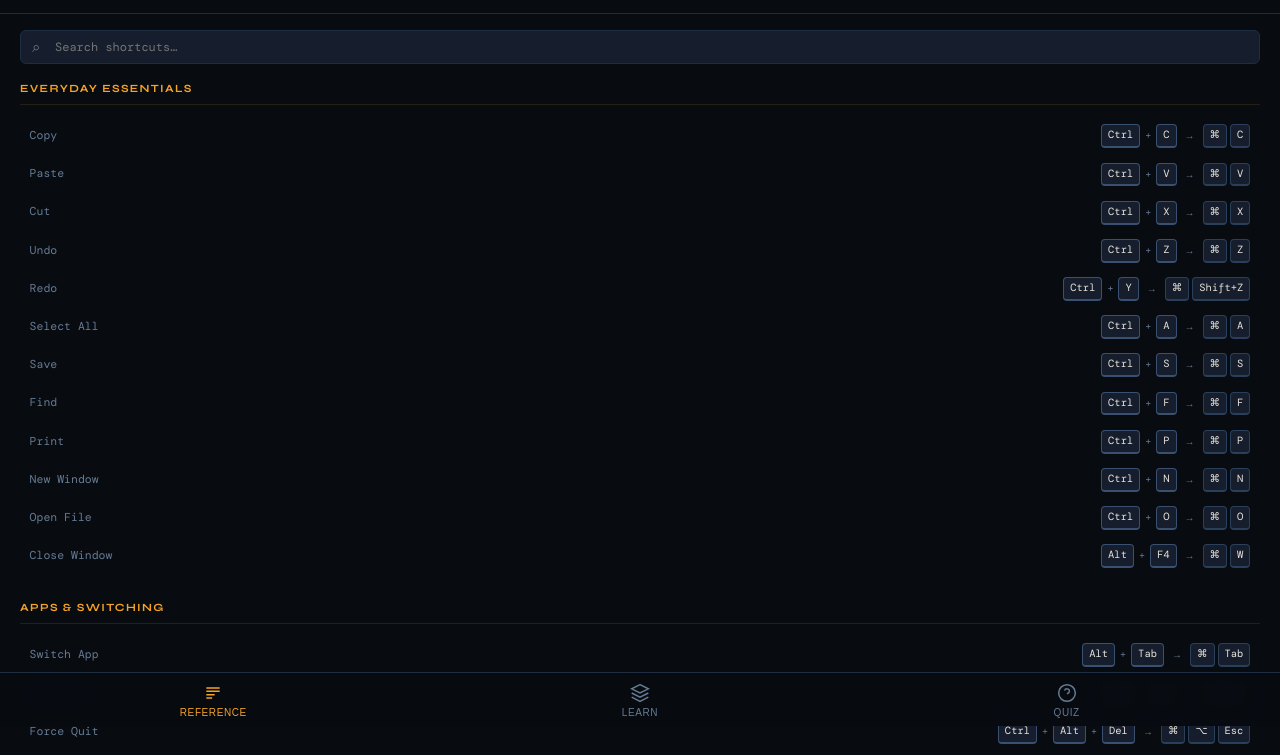
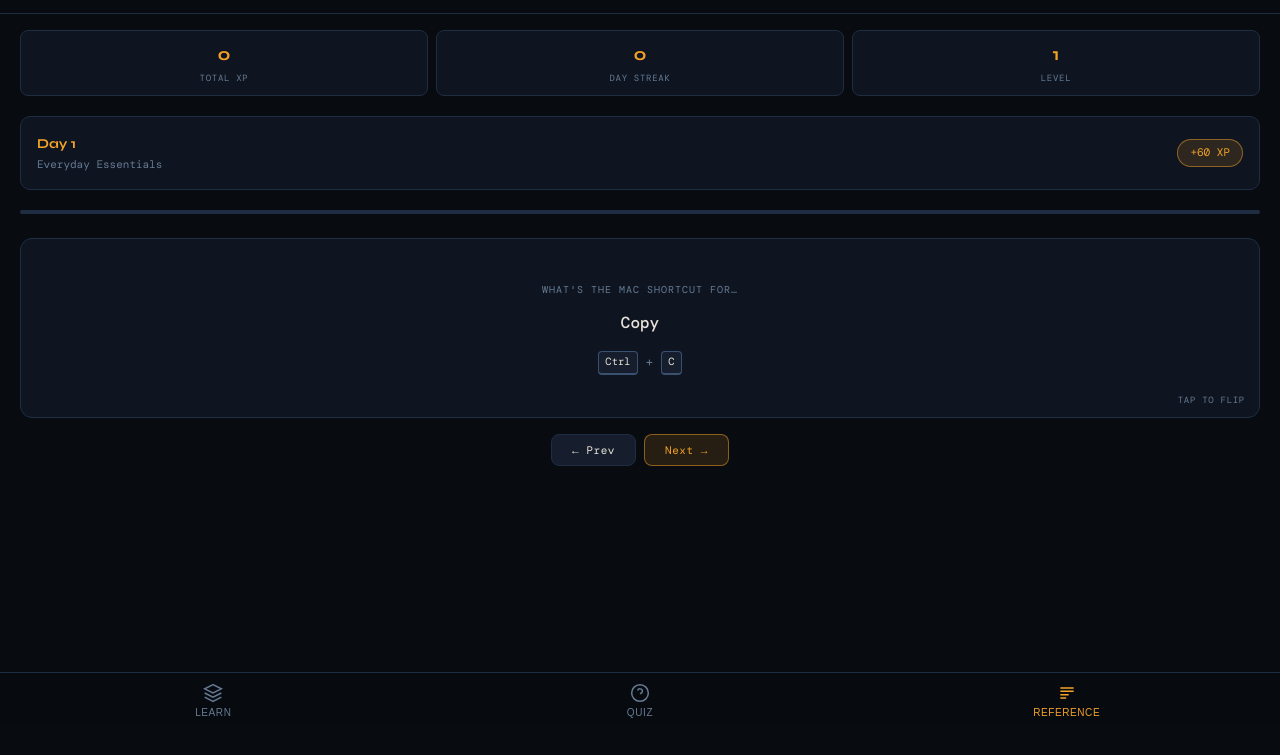
Before and after one commit to apurva32/mac-mastery-pwa, a plain HTML site: page index.html in a window 1280 px wide. Shown: the part 74-829 px from the top of the page. After the commit the page ends 800 px from the top, so only its background shows below. Drawn offline with nearby package versions, Linux system fonts and the light colour scheme; a web font is replaced by a local one.

Commit message:
Reorder Tabs

```diff
--- a/index.html
+++ b/index.html
@@ -165,7 +165,7 @@ body{background:var(--bg);color:var(--tx);font-family:'DM Mono',monospace;font-s
 <div id="toast" class="xp-toast"></div>
 
 <!-- ═══════════════════════════════ REFERENCE PAGE ═══════════════════════════════ -->
-<div id="page-ref" class="page active">
+<div id="page-ref" class="page">
   <div class="hdr">
     <div class="logo">Mac <em>Mastery</em></div>
     <div class="sub">Windows → Mac · Shortcut Reference</div>
@@ -175,7 +175,7 @@ body{background:var(--bg);color:var(--tx);font-family:'DM Mono',monospace;font-s
 </div>
 
 <!-- ═══════════════════════════════ LEARN PAGE ═══════════════════════════════ -->
-<div id="page-learn" class="page">
+<div id="page-learn" class="page active">
   <div class="hdr">
     <div class="logo">Daily <em>Learn</em></div>
     <div class="sub" id="learnDate"></div>
@@ -247,10 +247,6 @@ body{background:var(--bg);color:var(--tx);font-family:'DM Mono',monospace;font-s
 
 <!-- ═══════════════════════════════ BOTTOM NAV ═══════════════════════════════ -->
 <nav class="bottom-nav">
-  <button class="nav-tab active" id="tab-ref" onclick="showPage('ref')">
-    <svg viewBox="0 0 24 24" fill="none" stroke="currentColor"><path d="M4 6h16M4 10h16M4 14h10M4 18h7"/></svg>
-    Reference
-  </button>
   <button class="nav-tab" id="tab-learn" onclick="showPage('learn')">
     <svg viewBox="0 0 24 24" fill="none" stroke="currentColor"><path d="M12 2L2 7l10 5 10-5-10-5z"/><path d="M2 17l10 5 10-5"/><path d="M2 12l10 5 10-5"/></svg>
     Learn
@@ -258,6 +254,10 @@ body{background:var(--bg);color:var(--tx);font-family:'DM Mono',monospace;font-s
   <button class="nav-tab" id="tab-quiz" onclick="showPage('quiz')">
     <svg viewBox="0 0 24 24" fill="none" stroke="currentColor"><circle cx="12" cy="12" r="10"/><path d="M9.09 9a3 3 0 015.83 1c0 2-3 3-3 3"/><line x1="12" y1="17" x2="12.01" y2="17" stroke-width="2.5"/></svg>
     Quiz
+  </button>
+  <button class="nav-tab active" id="tab-ref" onclick="showPage('ref')">
+    <svg viewBox="0 0 24 24" fill="none" stroke="currentColor"><path d="M4 6h16M4 10h16M4 14h10M4 18h7"/></svg>
+    Reference
   </button>
 </nav>
 
```
